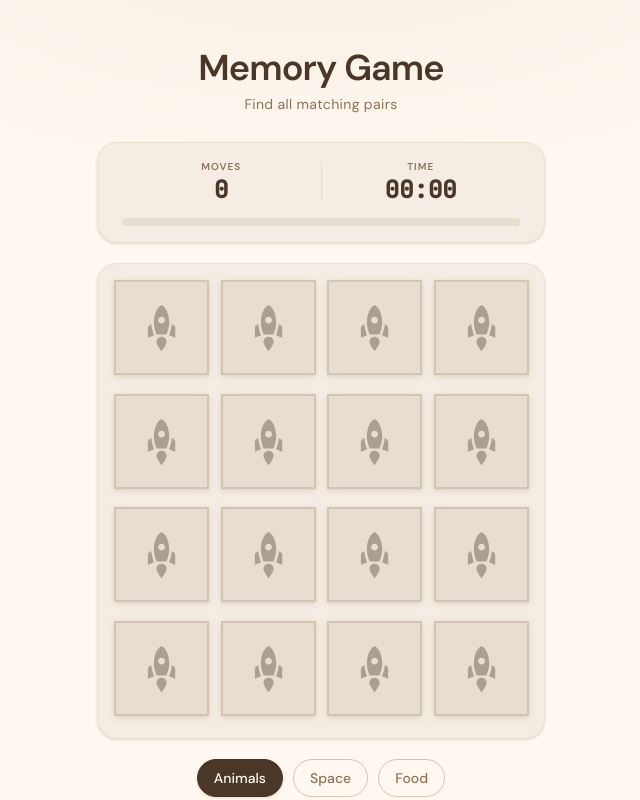
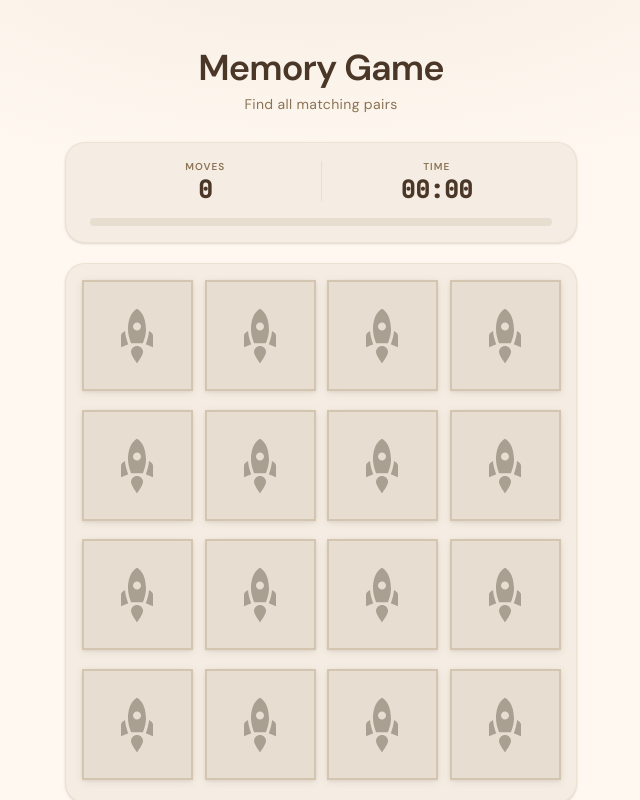
Before and after one commit to justinthomas0789/memory-game, a React (Vite) app: page /play in a window 1280 px wide. Shown: the top 800 px of the page, without its empty margins (319-959 px from the left). Built offline with nearby package versions, Linux system fonts and the light colour scheme.

Commit message:
fix(ui): widen game layout from max-w-md to max-w-lg

```diff
--- a/src/components/GameLayout.tsx
+++ b/src/components/GameLayout.tsx
@@ -10,7 +10,7 @@ function GameLayout({ children }: GameLayoutProps) {
 
   return (
     <div className="min-h-screen flex flex-col items-center justify-start py-10 px-5">
-      <div className="w-full max-w-md flex flex-col gap-7">
+      <div className="w-full max-w-lg flex flex-col gap-7">
         <header className="text-center pt-2">
           <h1
             className="text-4xl font-bold tracking-tight text-[var(--color-earth-dark)]"
```
